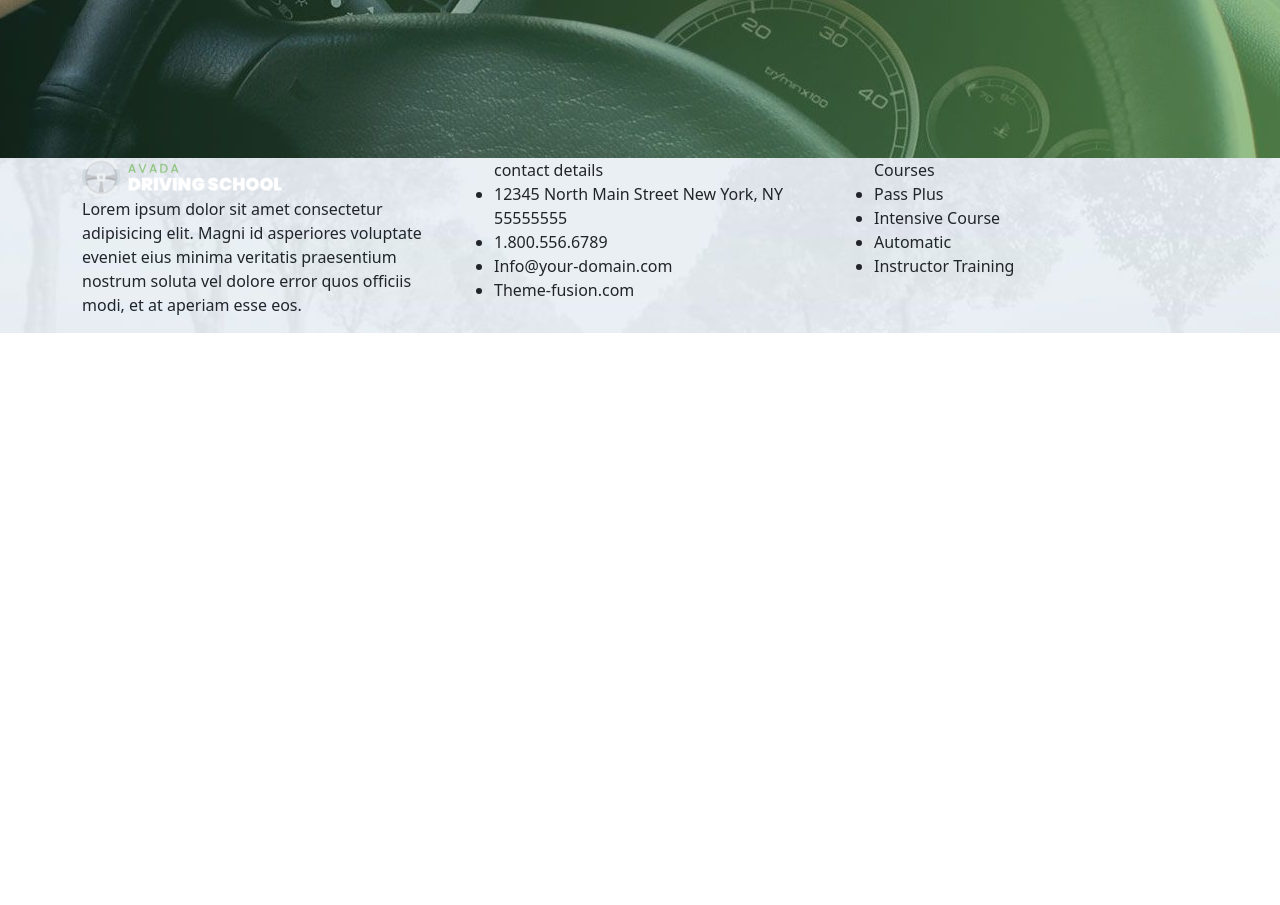
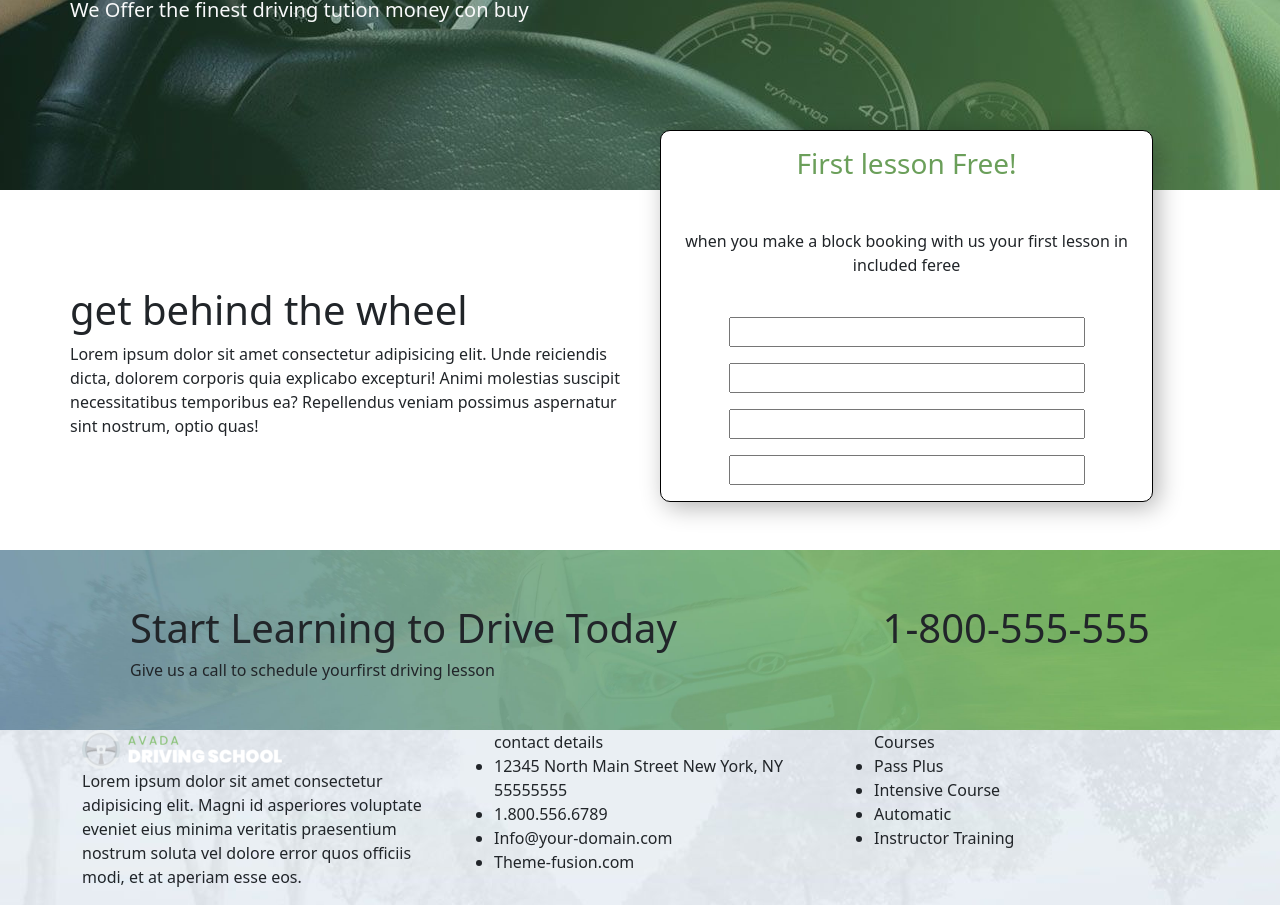
Before and after one commit to MatteoLoddo/proj-html-vuejs, a Vue app: page / in a window 1280 px wide. Shown: the part 320-1225 px from the top of the page. Before the commit the page ends 800 px from the top, so only its background shows below. Built offline with nearby package versions, Linux system fonts and the light colour scheme; the HTML template or start-up script is replaced by a standard one.

Commit message:
add first lesson and element BannerCallUs.vue

```diff
--- a/src/App.vue
+++ b/src/App.vue
@@ -19,14 +19,14 @@ export default {
     TheHeader,
     TheMain,
     TheFooter,
-}
+  }
 }
 </script>
 
 <style lang="scss">
 #app {}
 
-.bg-footer{
+.bg-footer {
   background-image: url(../public/img/testimonial-background.jpg);
   background-position: center;
 
--- /dev/null
+++ b/src/components/BannerCallUs.vue
@@ -0,0 +1,36 @@
+<template>
+    <div class="my-bg-banner">
+        <div class="container d-flex justify-content-between">
+          <div class="p-5">
+            <span class="fs-1">
+                Start Learning to Drive Today
+            </span>
+            <span class="d-block">
+                Give us a call to schedule yourfirst driving lesson
+            </span>
+          </div>
+          <span class="fs-1 d-block p-5">1-800-555-555</span>
+        </div>
+    </div>
+</template>
+
+<script>
+export default{
+    data(){
+        return{
+
+        }
+    }
+}
+</script>
+
+<style lang="scss" scoped>
+.my-bg-banner{
+  background-image: url(../../public/img/horizontal-cta-background.jpg);
+  background-repeat: no-repeat;
+  background-position: center;
+  background-size: cover;
+
+
+};
+</style>
--- a/src/components/TheMain.vue
+++ b/src/components/TheMain.vue
@@ -1,13 +1,61 @@
 <template>
-  <div>
-    <div>
+<div>
+  <div class="container p-0">
+    <!-- your first lesson -->
+    <div class="d-flex justify-content-between position-relative pt-5 pb-5 ">
+      <div class="w-50 pb-5 pt-5">
+        <h1>get behind the wheel</h1>
+        <p>Lorem ipsum dolor sit amet consectetur adipisicing elit. Unde reiciendis dicta, dolorem corporis quia
+          explicabo excepturi! Animi molestias suscipit necessitatibus temporibus ea? Repellendus veniam possimus
+          aspernatur sint nostrum, optio quas!</p>
+      </div>
+      <div class="d-flex flex-column my-card">
+        <h3 class="p-3">First lesson Free!</h3>
+        <p class="m-0 p-4">when you make a block booking with us your first lesson in <br>included feree</p>
+        <div class="d-flex flex-column m-2 align-items-center">
+          <input class="m-2 w-75" type="text">
+          <input class="m-2 w-75" type="text">
+          <input class="m-2 w-75" type="text">
+          <input class="m-2 w-75" type="text">
+        </div>
 
+      </div>
     </div>
   </div>
+    <BannerCallUs>
+
+    </BannerCallUs>
+</div>
 </template>
 
 <script>
+import BannerCallUs from '../components/BannerCallUs.vue';
+export default {
+  components: {
+    BannerCallUs,
+  },
+  data() {
+    return {
+
+    }
+  }
+}
+
 </script>
 
-<style>
+<style lang="scss" scoped>
+.my-card {
+  box-shadow: 5px 5px 25px rgba(0, 0, 0, 0.3);
+  text-align: center;
+  border: 1px solid black;
+  border-radius: 10px;
+  position: absolute;
+  right: 5%;
+  top: -60px;
+  background-color: #fff;
+
+  h3 {
+    color: #6B9F5A;
+  }
+}
 </style>
--- a/src/components/TheNavBar.vue
+++ b/src/components/TheNavBar.vue
@@ -1,5 +1,5 @@
 <template>
-  <div class="my-opacity">
+  <div class="my-opacity p-3">
     <div class="container d-flex justify-content-between align-items-center  ">
       <div class="">
         <img src="../../public/img/avada-drivers-logo-2x-300x58.png" alt="">
@@ -56,6 +56,4 @@ a {
   border-radius: 5px;
   padding: 0.2rem;
 }
-
-
 </style>
```
Also changed, not shown: src/components/TheHeader.vue (+22 -22 lines), public/img/horizontal-cta-background.jpg (added).
